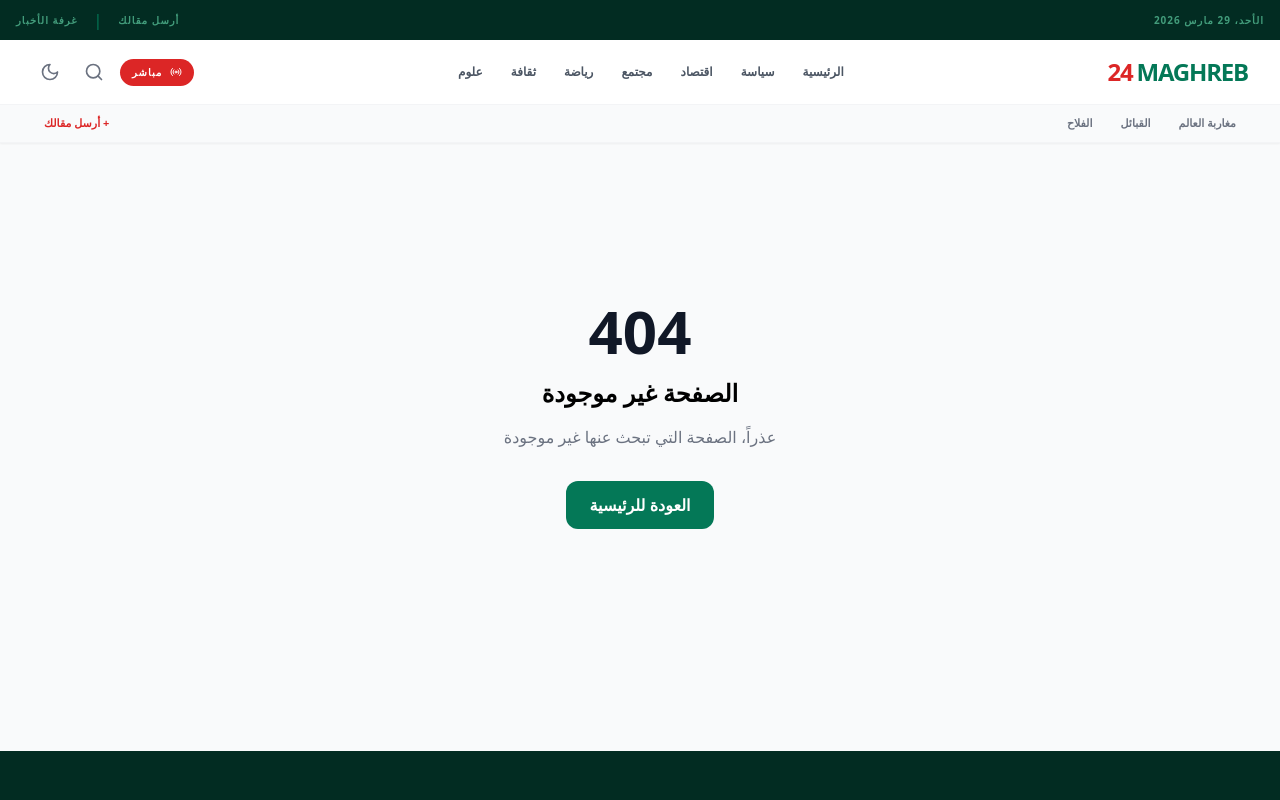
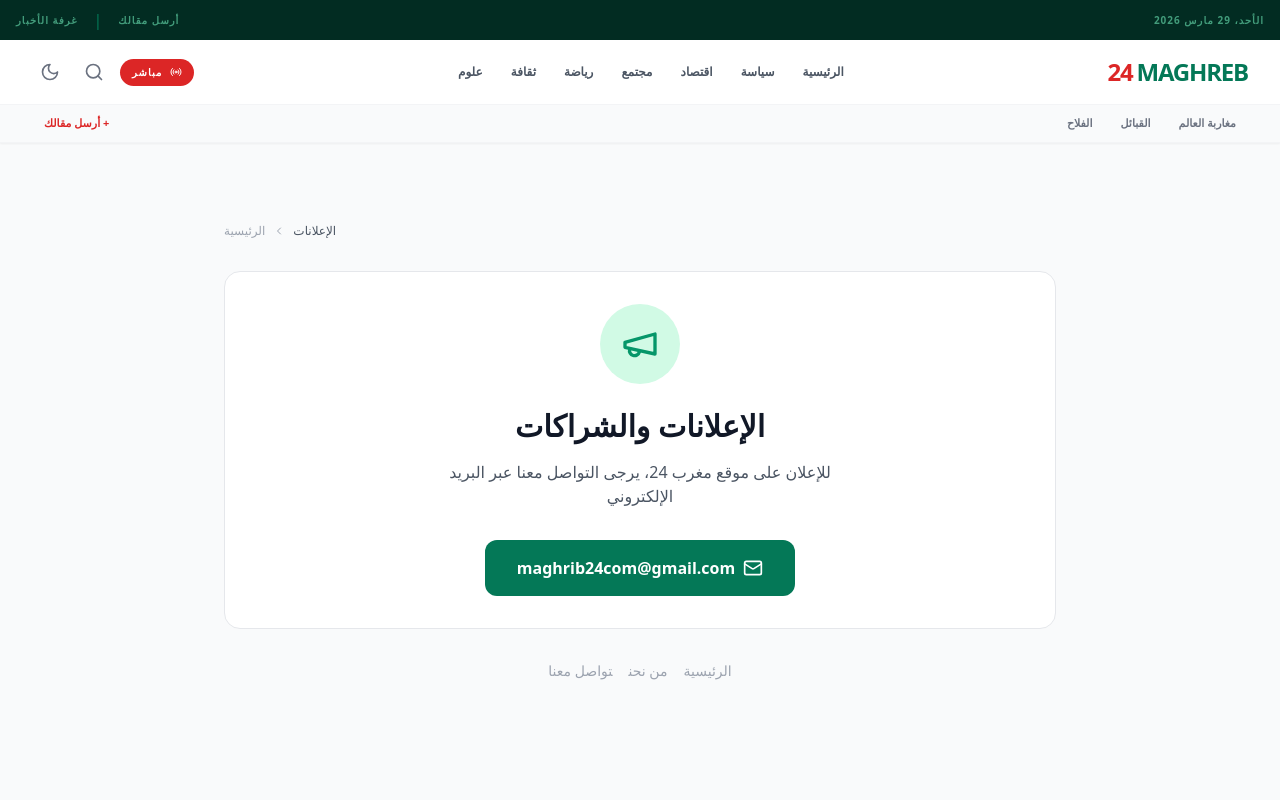
Before and after one commit to ottomohamed/MAROC, a React (Vite) app: page /advertise in a window 1280 px wide. Shown: the top 800 px of the page. Built offline with nearby package versions, Linux system fonts and the light colour scheme.

Commit message:
إضافة صفحة الإعلانات وتحديث صفحات من نحن وتواصل معنا والروابط

```diff
--- a/src/App.tsx
+++ b/src/App.tsx
@@ -13,7 +13,7 @@ const SectionPage = React.lazy(() => import("@/pages/section"));
 const AuthorPage = React.lazy(() => import("@/pages/author"));
 const SubmitPage = React.lazy(() => import("@/pages/submit"));
 const NewsroomPage = React.lazy(() => import("@/pages/newsroom"));
-const PrivacyPage = React.lazy(() => import("@/pages/privacy"));
+const PrivacyPage = React.lazy(() => import("@/pages/privacy"));const AdvertisePage = React.lazy(() => import("@/pages/advertise"));
 const AboutPage = React.lazy(() => import("@/pages/about"));
 const ContactPage = React.lazy(() => import("@/pages/contact"));
 const NotFound = React.lazy(() => import("@/pages/not-found"));
@@ -49,7 +49,7 @@ function App() {
               <Route path="/author/:slug" component={AuthorPage} />
               <Route path="/submit" component={SubmitPage} />
               <Route path="/newsroom" component={NewsroomPage} />
-              <Route path="/privacy" component={PrivacyPage} />
+              <Route path="/privacy" component={PrivacyPage} />              <Route path="/advertise" component={AdvertisePage} />
               <Route path="/about" component={AboutPage} />
               <Route path="/contact" component={ContactPage} />
               <Route component={NotFound} />
--- /dev/null
+++ b/src/pages/advertise.tsx
@@ -0,0 +1,73 @@
+import { useEffect } from "react";
+import { Link } from "wouter";
+import { ChevronLeft, Mail, Megaphone } from "lucide-react";
+
+function useSeoMeta(title: string, description: string, canonical: string) {
+  useEffect(() => {
+    document.title = title;
+    const setMeta = (name: string, content: string, prop = false) => {
+      const attr = prop ? "property" : "name";
+      let el = document.querySelector(`meta[${attr}="${name}"]`) as HTMLMetaElement;
+      if (!el) { el = document.createElement("meta"); el.setAttribute(attr, name); document.head.appendChild(el); }
+      el.content = content;
+    };
+    const setLink = (rel: string, href: string) => {
+      let el = document.querySelector(`link[rel="${rel}"]`) as HTMLLinkElement;
+      if (!el) { el = document.createElement("link"); el.rel = rel; document.head.appendChild(el); }
+      el.href = href;
+    };
+    setMeta("description", description);
+    setMeta("robots", "index, follow");
+    setMeta("og:title", title, true);
+    setMeta("og:description", description, true);
+    setMeta("og:type", "website", true);
+    setMeta("og:url", canonical, true);
+    setMeta("og:locale", "ar_MA", true);
+    setMeta("og:site_name", "MAGHREB 24", true);
+    setMeta("twitter:card", "summary");
+    setMeta("twitter:title", title);
+    setMeta("twitter:description", description);
+    setLink("canonical", canonical);
+  }, [title, description, canonical]);
+}
+
+export default function AdvertisePage() {
+  useSeoMeta("الإعلانات | MAGHREB 24", "اعرض إعلانك على مغرب 24", "https://www.maghrib24.com/advertise");
+
+  return (
+    <div className="min-h-screen bg-gray-50 dark:bg-zinc-950" dir="rtl">
+      <div className="max-w-4xl mx-auto px-4 sm:px-6 lg:px-8 py-12">
+        <nav className="flex items-center gap-2 text-xs text-gray-400 mb-8 flex-row-reverse">
+          <Link href="/" className="hover:text-emerald-600">الرئيسية</Link>
+          <ChevronLeft className="w-3 h-3" />
+          <span className="text-gray-600">الإعلانات</span>
+        </nav>
+
+        <div className="bg-white dark:bg-zinc-900 rounded-2xl border p-8 text-center">
+          <div className="w-20 h-20 rounded-full bg-emerald-100 dark:bg-emerald-900/30 flex items-center justify-center mx-auto mb-6">
+            <Megaphone className="w-10 h-10 text-emerald-600" />
+          </div>
+          <h1 className="text-3xl font-black text-gray-900 dark:text-white mb-4">الإعلانات والشراكات</h1>
+          <p className="text-gray-600 dark:text-gray-400 mb-8 max-w-md mx-auto">
+            للإعلان على موقع مغرب 24، يرجى التواصل معنا عبر البريد الإلكتروني
+          </p>
+          <a
+            href="mailto:maghrib24com@gmail.com"
+            className="inline-flex items-center gap-2 px-8 py-4 bg-emerald-700 hover:bg-emerald-800 text-white font-bold rounded-xl transition-colors"
+          >
+            <Mail className="w-5 h-5" />
+            maghrib24com@gmail.com
+          </a>
+        </div>
+
+        <div className="mt-8 text-center text-sm text-gray-400">
+          <Link href="/" className="hover:text-emerald-600">الرئيسية</Link>
+          <span className="mx-2"></span>
+          <Link href="/about" className="hover:text-emerald-600">من نحن</Link>
+          <span className="mx-2"></span>
+          <Link href="/contact" className="hover:text-emerald-600">تواصل معنا</Link>
+        </div>
+      </div>
+    </div>
+  );
+}
```
